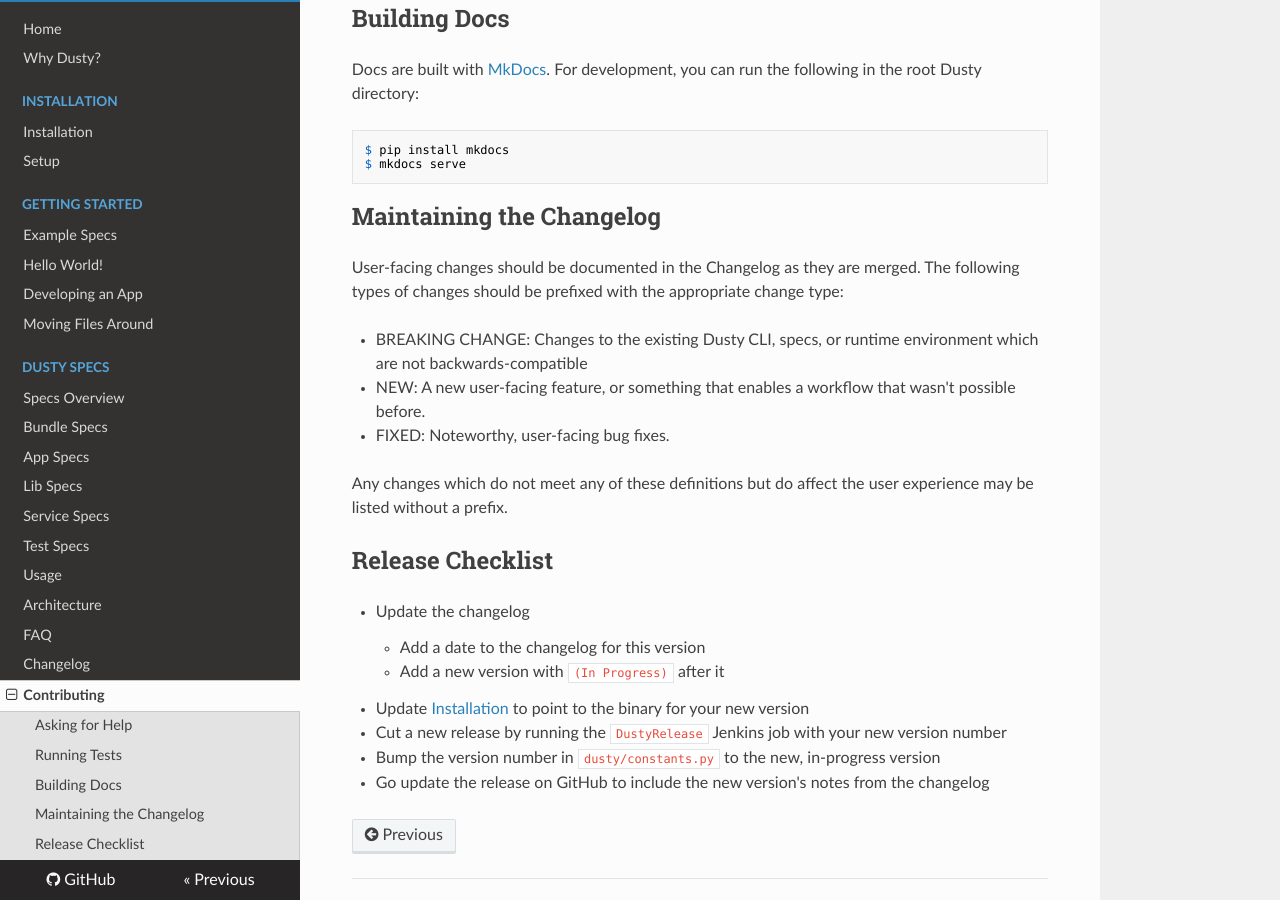
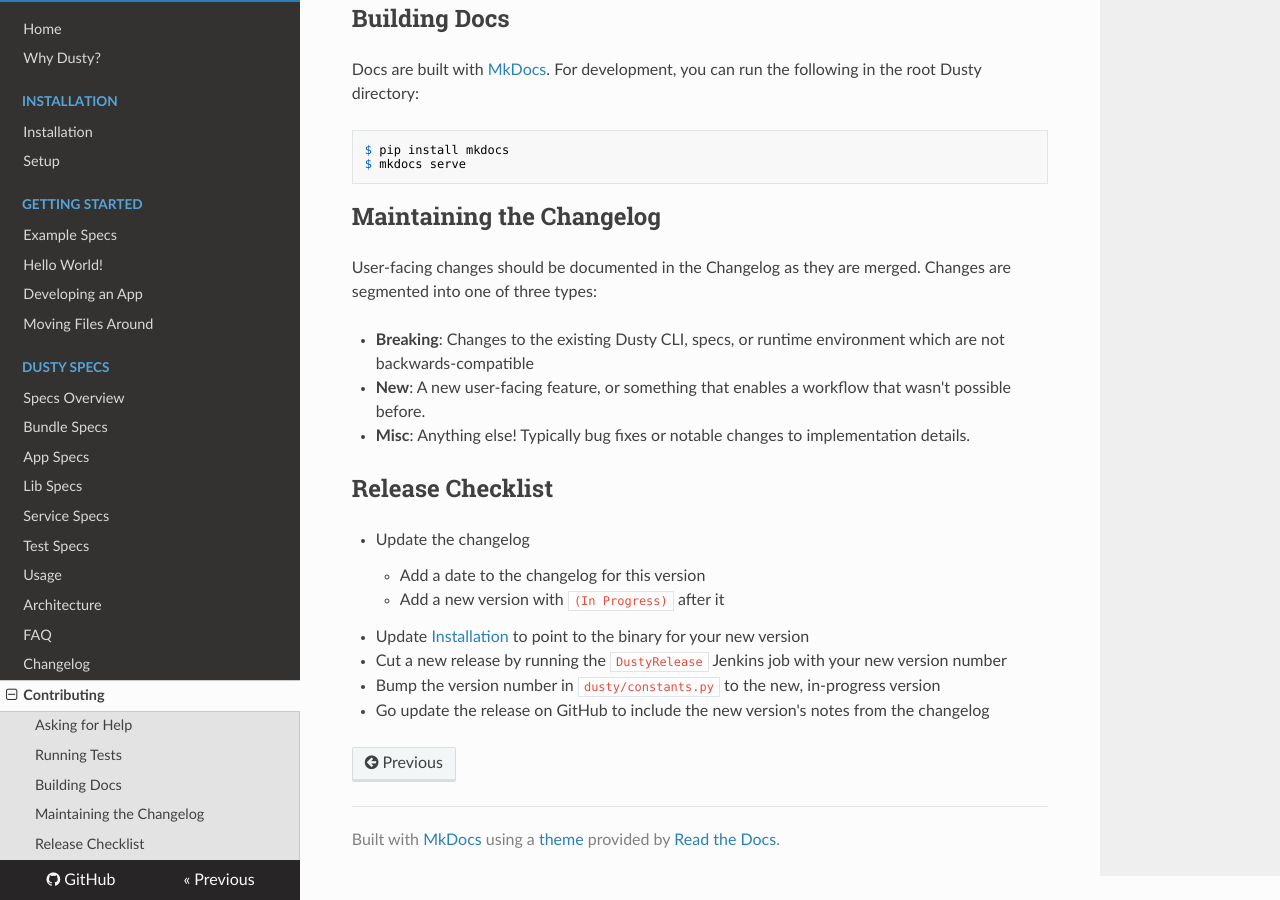
Before and after one commit to gamechanger/dusty, an MkDocs documentation site: the page built from docs/contributing.md, in a window 1280 px wide and 900 px high, scrolled down 662 px. Built offline with MkDocs 1.6.1, drawn with Linux system fonts in a browser that asks for light colours; nearby versions of some CDN libraries; old or Windows-style settings are respelled for this version of MkDocs.

Commit message:
Correct docs to reflect new changelog formatting

```diff
--- a/docs/contributing.md
+++ b/docs/contributing.md
@@ -37,15 +37,12 @@ $ mkdocs serve
 
 ## Maintaining the Changelog
 
-User-facing changes should be documented in the Changelog as they are merged. The following
-types of changes should be prefixed with the appropriate change type:
+User-facing changes should be documented in the Changelog as they are merged. Changes are segmented
+into one of three types:
 
-* BREAKING CHANGE: Changes to the existing Dusty CLI, specs, or runtime environment which are not backwards-compatible
-* NEW: A new user-facing feature, or something that enables a workflow that wasn't possible before.
-* FIXED: Noteworthy, user-facing bug fixes.
-
-Any changes which do not meet any of these definitions but do affect the user experience
-may be listed without a prefix.
+* **Breaking**: Changes to the existing Dusty CLI, specs, or runtime environment which are not backwards-compatible
+* **New**: A new user-facing feature, or something that enables a workflow that wasn't possible before.
+* **Misc**: Anything else! Typically bug fixes or notable changes to implementation details.
 
 ## Release Checklist
 
```
